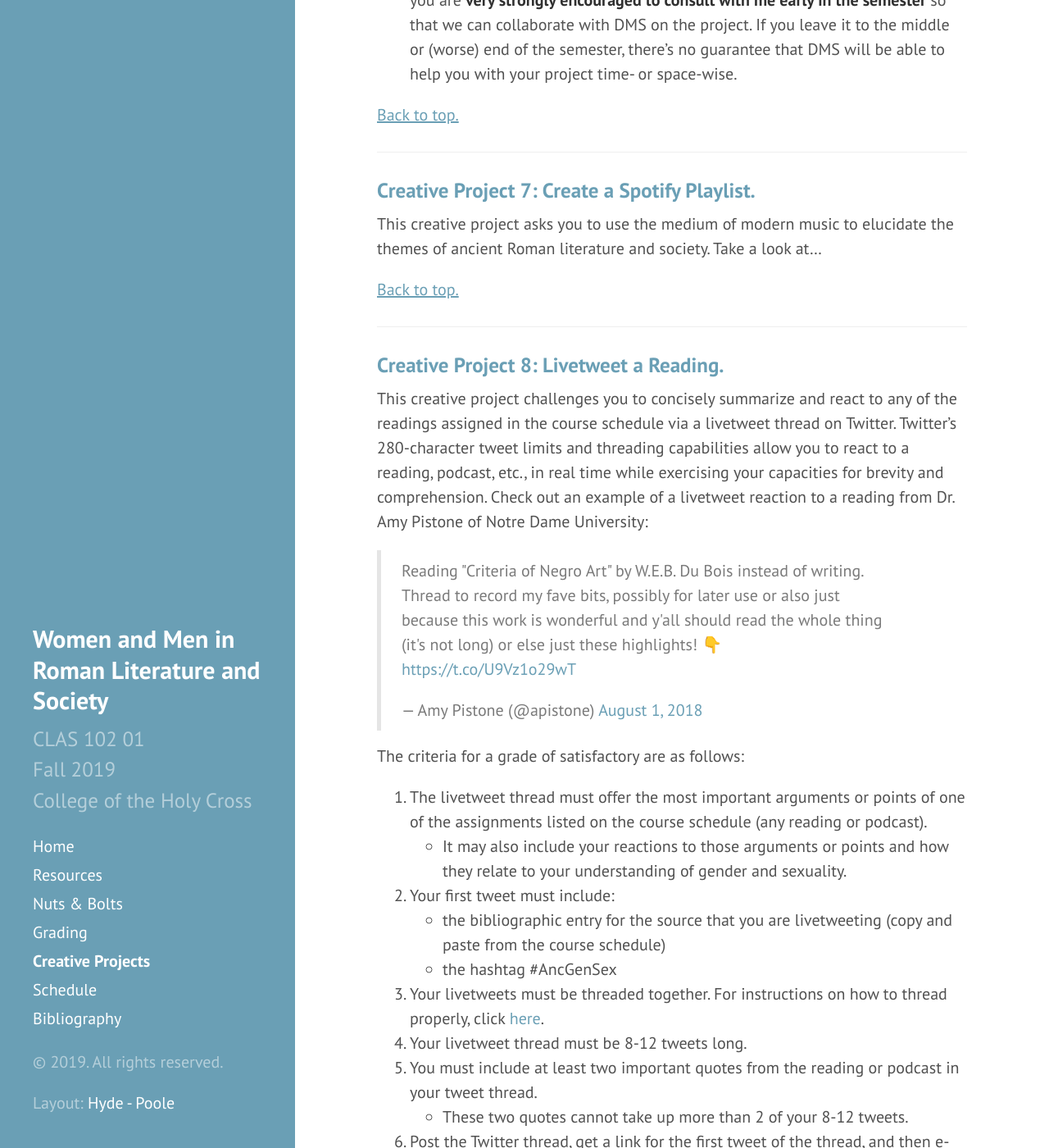
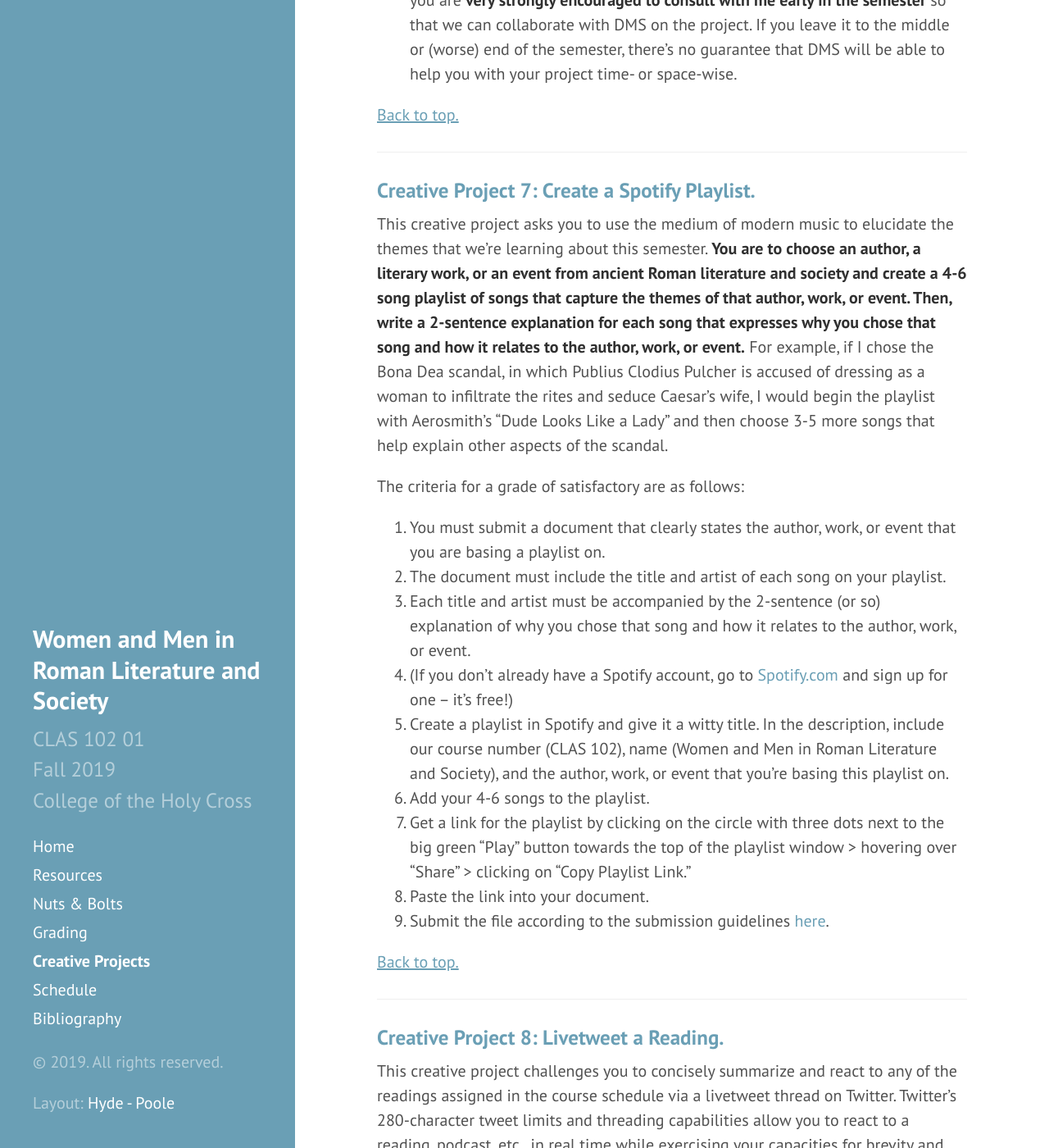
Before and after one commit to DLibatique/CLAS102-F19, a Jekyll site: the page built from 5-creative.md, in a window 1280 px wide and 1400 px high, scrolled down 6585 px. Shown: the whole window at 82% size. Built offline with Jekyll 4.4.1, drawn with Linux system fonts in a browser that asks for light colours; comment, search, counter and statistics services are not loaded; some of the changed text lies outside the part shown.

Commit message:
fleshed out spotify playlist CP prompt

```diff
--- a/5-creative.md
+++ b/5-creative.md
@@ -143,7 +143,18 @@ Resources and Tips:
 
 ### <a name="spotify">Creative Project 7: Create a Spotify Playlist.</a>
 
-This creative project asks you to use the medium of modern music to elucidate the themes of ancient Roman literature and society. Take a look at...
+This creative project asks you to use the medium of modern music to elucidate the themes that we're learning about this semester. **You are to choose an author, a literary work, or an event from ancient Roman literature and society and create a 4-6 song playlist of songs that capture the themes of that author, work, or event. Then, write a 2-sentence explanation for each song that expresses why you chose that song and how it relates to the author, work, or event.** For example, if I chose the Bona Dea scandal, in which Publius Clodius Pulcher is accused of dressing as a woman to infiltrate the rites and seduce Caesar's wife, I would begin the playlist with Aerosmith's "Dude Looks Like a Lady" and then choose 3-5 more songs that help explain other aspects of the scandal.
+
+The criteria for a grade of satisfactory are as follows:
+1. You must submit a document that clearly states the author, work, or event that you are basing a playlist on.
+2. The document must include the title and artist of each song on your playlist.
+3. Each title and artist must be accompanied by the 2-sentence (or so) explanation of why you chose that song and how it relates to the author, work, or event.
+4. (If you don't already have a Spotify account, go to [Spotify.com](https://spotify.com) and sign up for one -- it's free!)
+5. Create a playlist in Spotify and give it a witty title. In the description, include our course number (CLAS 102), name (Women and Men in Roman Literature and Society), and the author, work, or event that you're basing this playlist on.
+6. Add your 4-6 songs to the playlist.
+7. Get a link for the playlist by clicking on the circle with three dots next to the big green "Play" button towards the top of the playlist window > hovering over "Share" > clicking on "Copy Playlist Link."
+8. Paste the link into your document.
+9. Submit the file according to the submission guidelines [here]({{ site.baseurl }}4-grading#cp).
 
 <a href="#top" class="underline">Back to top.</a>
 <hr>
@@ -167,5 +178,7 @@ The criteria for a grade of satisfactory are as follows:
     - These two quotes cannot take up more than 2 of your 8-12 tweets.
 6. Post the Twitter thread, get a link for the first tweet of the thread, and then e-mail me the link.
 
+The grading rubric for this creative project can be found [here](https://drive.google.com/open?id=1_TLwO37dbwyhsVLWgNL6oiKX1B9a4vkrDkT2cRg702Q).
+
 <a href="#top" class="underline">Back to top.</a>
 <hr>
```
